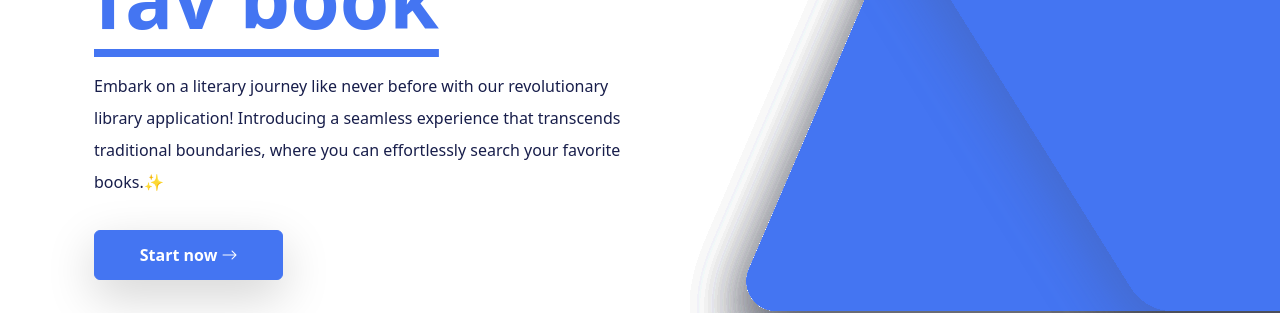
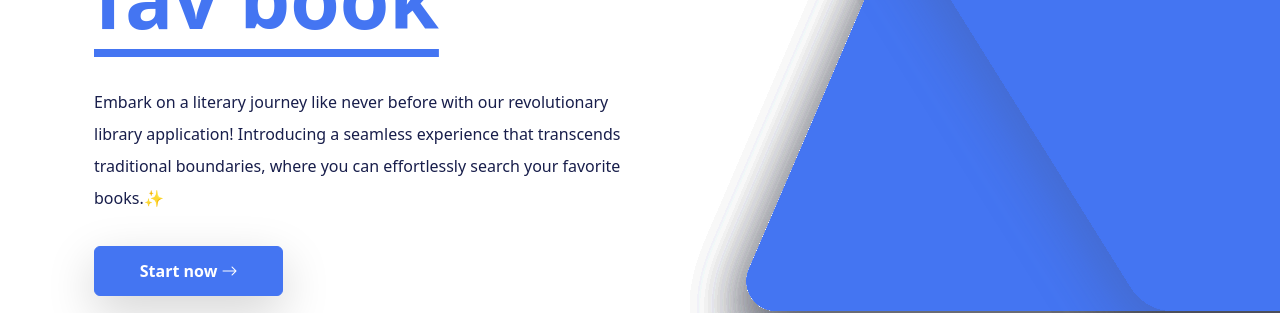
Before and after one commit to rstubryan/lidia, a Vue app: page / in a window 1280 px wide. Shown: the part 402-715 px from the top of the page. Built offline with nearby package versions, Linux system fonts and the light colour scheme.

Commit message:
fix: hero spacing

```diff
--- a/src/components/HeroItem.vue
+++ b/src/components/HeroItem.vue
@@ -11,7 +11,9 @@ import Container from "@/components/Container.vue";
             <slot name="hero-left-heading"></slot>
           </h1>
           <div class="py-3">
-            <p class="lh-lg"><slot name="hero-left-heading-desc"></slot></p>
+            <p class="lh-lg mt-3">
+              <slot name="hero-left-heading-desc"></slot>
+            </p>
           </div>
           <button class="btn btn-primary fw-semibold text-white shadow-lg">
             <slot name="hero-left-button"></slot>
```
